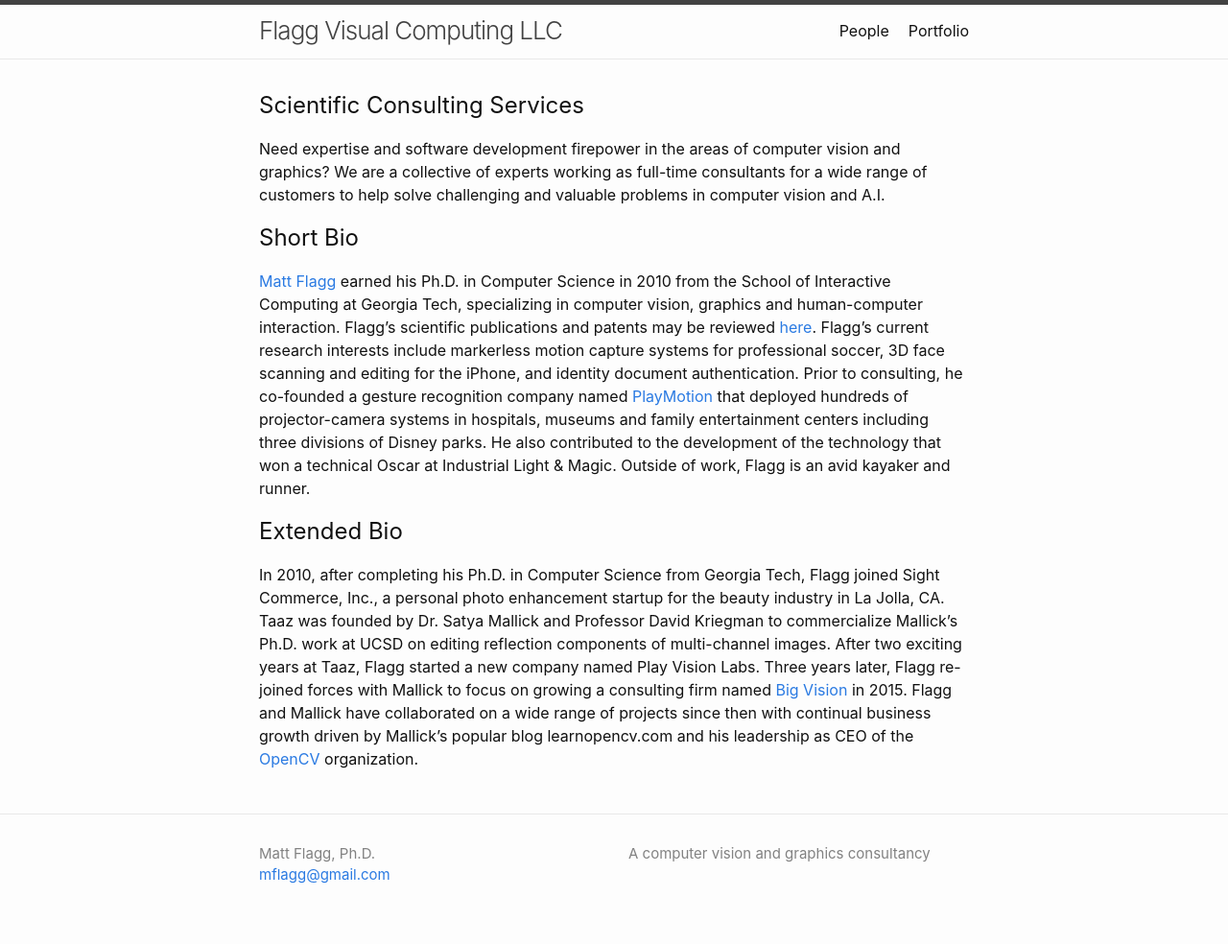
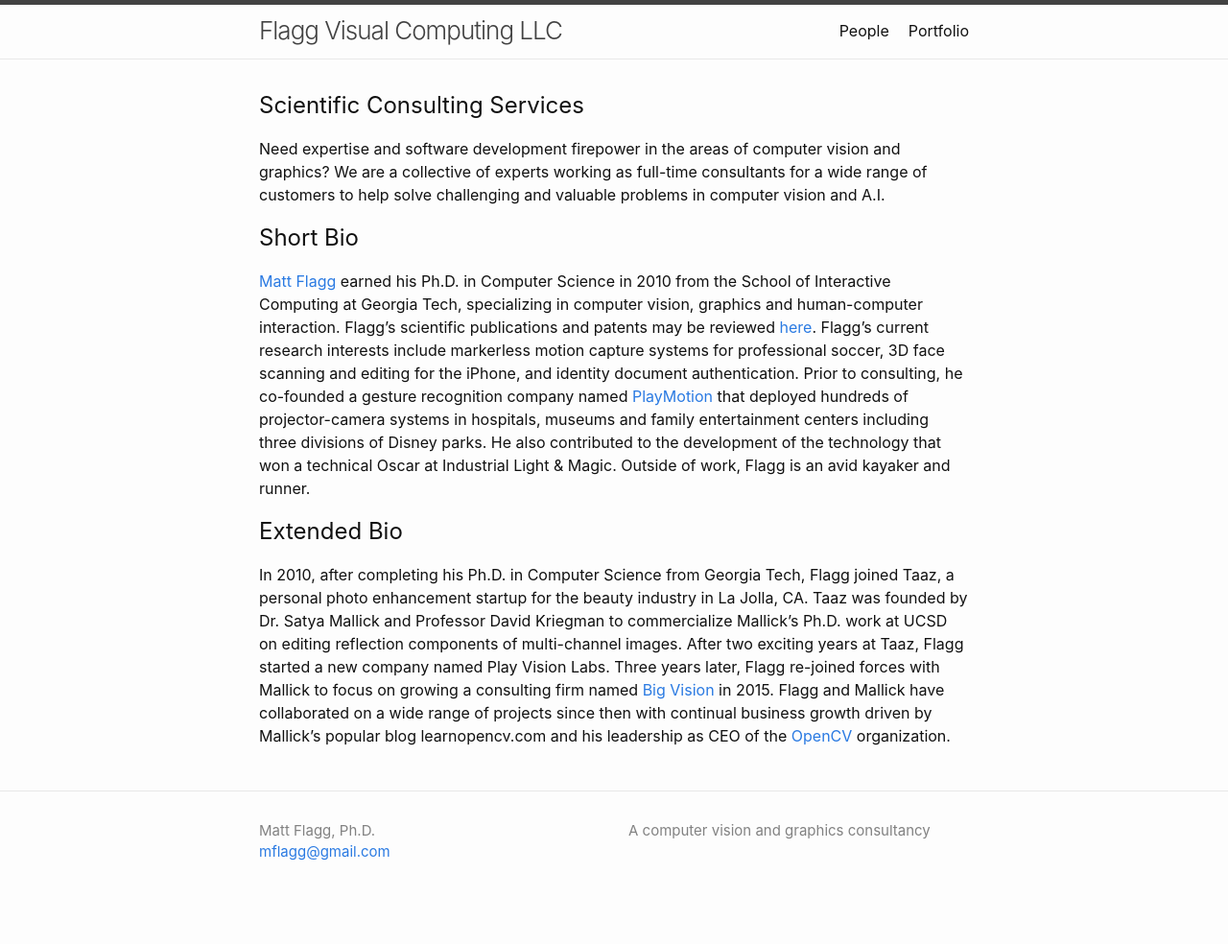
Before and after one commit to mflagg/mflagg.github.io, a Jekyll site: the page built from index.md, in a window 1280 px wide. Shown: the whole page at 96% size. Built offline with Jekyll 4.4.1, drawn with Linux system fonts in a browser that asks for light colours; our own code applies the rules of GitHub Pages for plain Markdown files; after the commit the page ends 960 px from its top, so only the background shows below that.

Commit message:
improved

```diff
--- a/index.md
+++ b/index.md
@@ -9,4 +9,4 @@
 
 ## Extended Bio
 
-In 2010, after completing his Ph.D. in Computer Science from Georgia Tech, Flagg joined Sight Commerce, Inc., a personal photo enhancement startup for the beauty industry in La Jolla, CA.  Taaz was founded by Dr. Satya Mallick and Professor David Kriegman to commercialize Mallick's Ph.D. work at UCSD on editing reflection components of multi-channel images.  After two exciting years at Taaz, Flagg started a new company named Play Vision Labs.  Three years later, Flagg re-joined forces with Mallick to focus on growing a consulting firm named [Big Vision](https://bigvision.ai) in 2015.  Flagg and Mallick have collaborated on a wide range of projects since then with continual business growth driven by Mallick's popular blog learnopencv.com and his leadership as CEO of the [OpenCV](https://www.opencv.org) organization.
+In 2010, after completing his Ph.D. in Computer Science from Georgia Tech, Flagg joined Taaz, a personal photo enhancement startup for the beauty industry in La Jolla, CA.  Taaz was founded by Dr. Satya Mallick and Professor David Kriegman to commercialize Mallick's Ph.D. work at UCSD on editing reflection components of multi-channel images.  After two exciting years at Taaz, Flagg started a new company named Play Vision Labs.  Three years later, Flagg re-joined forces with Mallick to focus on growing a consulting firm named [Big Vision](https://bigvision.ai) in 2015.  Flagg and Mallick have collaborated on a wide range of projects since then with continual business growth driven by Mallick's popular blog learnopencv.com and his leadership as CEO of the [OpenCV](https://www.opencv.org) organization.
```
Also changed, not shown: portfolio.md (+1 -1 lines).
